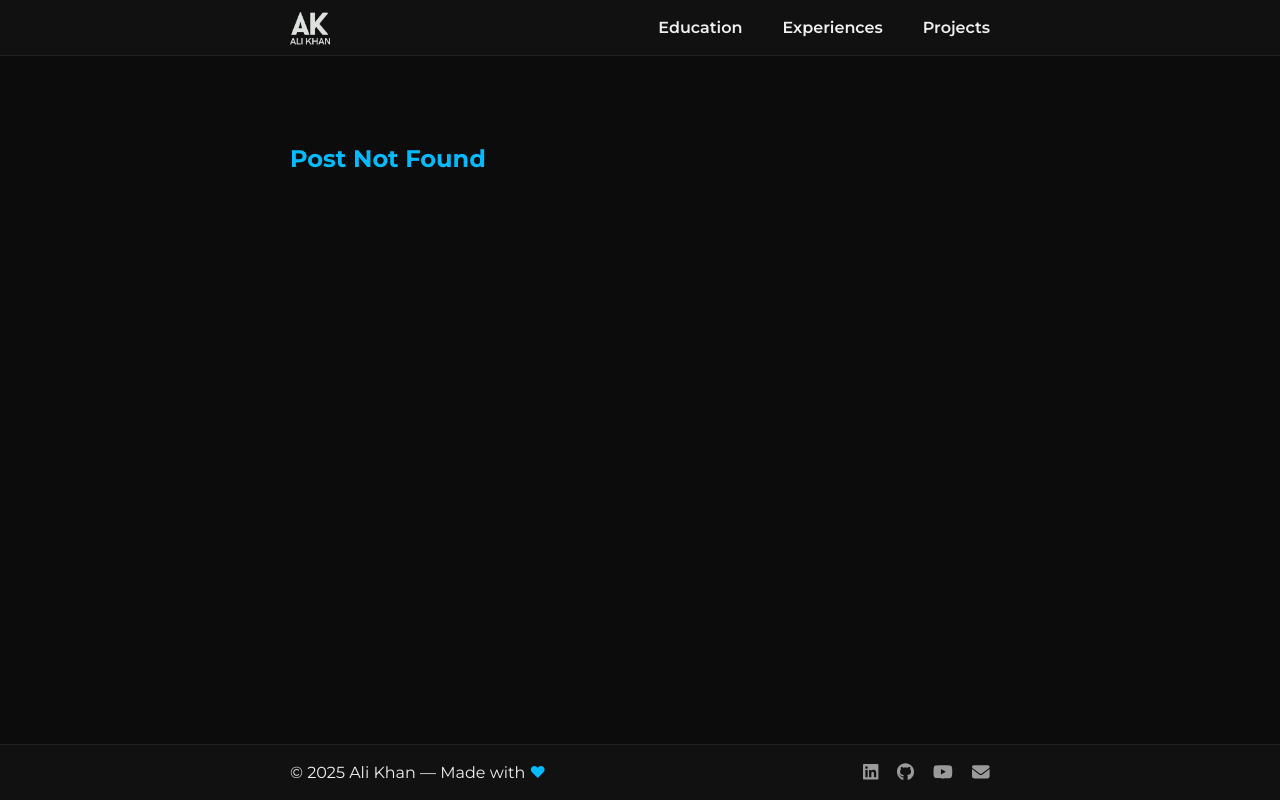
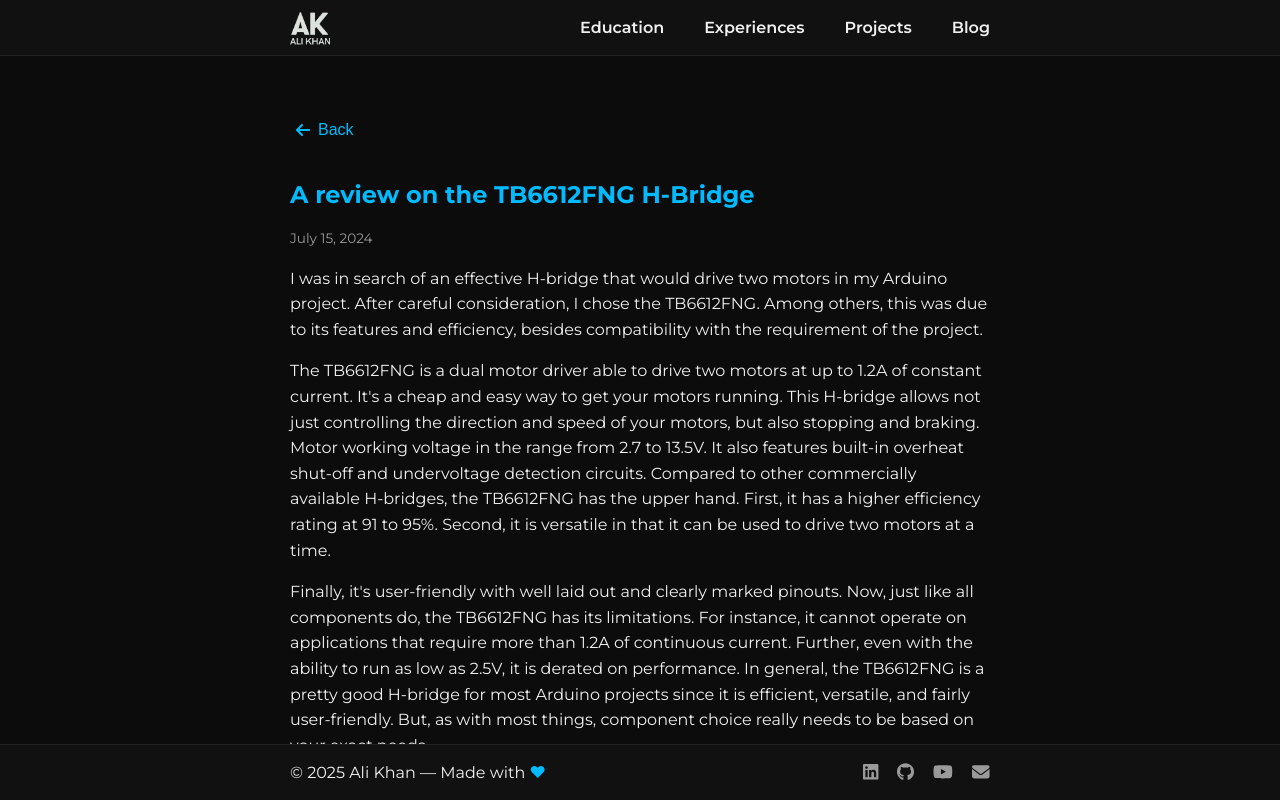
Before and after one commit to AliK070/Alis-Portfolio-V2, a React (Vite) app in the folder app/: page /blog/TB6612FNG-H-Bridge-review in a window 1280 px wide. Before the commit this address had no page. Shown: the top 800 px of the page. Built offline with nearby package versions, Linux system fonts and the light colour scheme.

Commit message:
Blog III + Navbar

```diff
--- a/app/src/components/Navbar.css
+++ b/app/src/components/Navbar.css
@@ -33,8 +33,7 @@
 
 .nav-brand {
   font-weight: 700;
-  font-size: 1.5rem;
-  color: var(--accent);
+    color: var(--accent);
   text-decoration: none;
 }
 
--- a/app/src/components/Navbar.jsx
+++ b/app/src/components/Navbar.jsx
@@ -28,6 +28,7 @@ export default function Navbar() {
          <Link to="/education" onClick={closeMenu}>Education</Link>
          <Link to="/experiences" onClick={closeMenu}>Experiences</Link>
          <Link to="/projects" onClick={closeMenu}>Projects</Link>
+         <Link to="/blog" onClick={closeMenu}>Blog</Link>
       </div>
 
       </div>
--- a/app/src/data/blogData.js
+++ b/app/src/data/blogData.js
@@ -1,12 +1,50 @@
 const blogPosts = [
     {
-      id: 'getting-started',
-      title: 'Getting Started with My Projects',
-      date: 'July 1, 2025',
+      id: 'TB6612FNG-H-Bridge-review',
+      title: 'A review on the TB6612FNG H-Bridge',
+      date: 'July 15, 2024',
       summary: 'A deep dive into how I got started with tech, code, and community...',
       content: `
-        <p>I began learning programming in middle school and quickly found a love for building tools...</p>
-        <p>This blog will share insights from building Arduino cars, React portfolios, and more.</p>
+        <p>
+            I was in search of an effective H-bridge that would drive two motors
+            in my Arduino project. After careful consideration, I chose the
+            TB6612FNG. Among others, this was due to its features and
+            efficiency, besides compatibility with the requirement of the
+            project.
+          </p>
+          <p>
+            The TB6612FNG is a dual motor driver able to drive two motors at up
+            to 1.2A of constant current. It's a cheap and easy way to get your
+            motors running. This H-bridge allows not just controlling the
+            direction and speed of your motors, but also stopping and braking.
+            Motor working voltage in the range from 2.7 to 13.5V. It also
+            features built-in overheat shut-off and undervoltage detection
+            circuits. Compared to other commercially available H-bridges, the
+            TB6612FNG has the upper hand. First, it has a higher efficiency
+            rating at 91 to 95%. Second, it is versatile in that it can be used
+            to drive two motors at a time.
+          </p>
+           <p>
+            Finally, it's user-friendly with well laid out and clearly marked
+            pinouts. Now, just like all components do, the TB6612FNG has its
+            limitations. For instance, it cannot operate on applications that
+            require more than 1.2A of continuous current. Further, even with the
+            ability to run as low as 2.5V, it is derated on performance. In
+            general, the TB6612FNG is a pretty good H-bridge for most Arduino
+            projects since it is efficient, versatile, and fairly user-friendly.
+            But, as with most things, component choice really needs to be based
+            on your exact needs.
+          </p>
+           <p>
+            When compared to the L298N, the TB6612FNG is more efficient,
+            smaller, and features a low-current standby mode. However, the L298N
+            can handle larger motors and operates at a higher voltage and
+            continuous current rating. Therefore, the choice between the two
+            depends on the specific requirements of your project. While the
+            TB6612FNG is ideal for projects requiring efficiency and
+            space-saving, the L298N is better suited for applications requiring
+            the control of larger motors or higher power.
+          </p>
       `
     },
     {
--- a/app/src/styles/global.css
+++ b/app/src/styles/global.css
@@ -63,7 +63,7 @@ main {
 /* Navbar brand */
 .nav-brand {
   font-weight: 700;
-  font-size: 1.0rem;
+  font-size: 0.9rem;
   color: var(--accent);
 }
 
```
